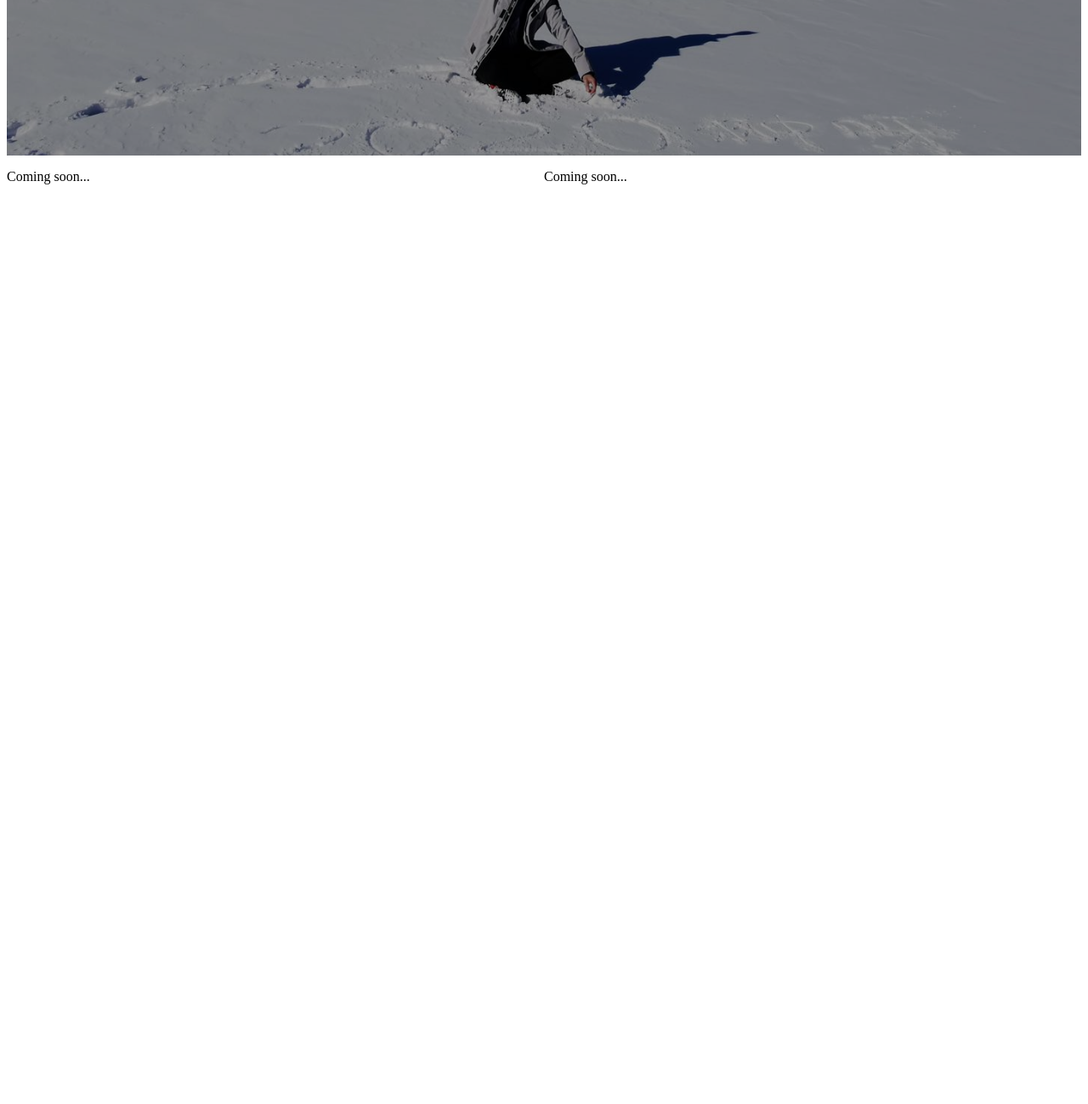
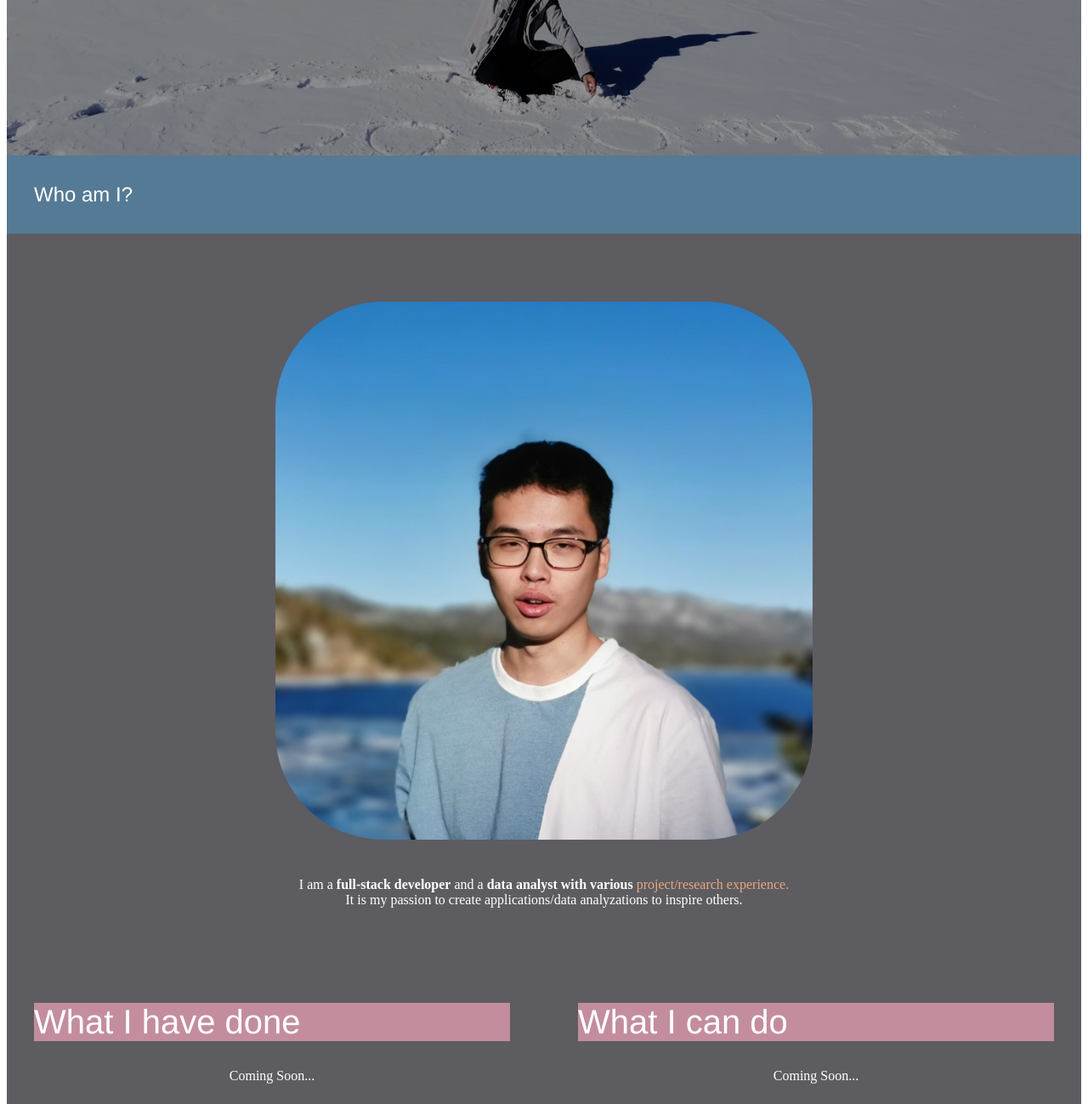
Before and after one commit to ZhanchongDeng/ZhanchongDeng.github.io, a Gatsby site: page / in a window 1280 px wide. Shown: the part 625-1924 px from the top of the page at 85% size. Before the commit the page ends 866 px from the top, so only its background shows below. Built offline with nearby package versions, Linux system fonts and the light colour scheme; Gatsby itself is replaced by a stand-in of ours.

Commit message:
Updated more on home page

```diff
--- a/src/css/index.css
+++ b/src/css/index.css
@@ -1,7 +1,11 @@
-.page {
+h1, h2, h3, h4, p, ul {
+    color: white;
+}
+.root {
     margin:0;
     max-width: 1800;
     width:100%;
+    background: #5d5c61;
 }
 .selfie {
     background-image: url(../images/touxiang3.jpg);
@@ -21,7 +25,6 @@
     height: 100%;
     align-items: center;
     text-align: center;
-    color: white;
 }
 
 .welcome-message {
@@ -31,9 +34,47 @@
 .welcome-message p {
     font-style: italic;
     font-family: times;
-    font-size:200%;
+    font-size:4vw;
 }
 .welcome-message h1 {
     font-family: "Times New Roman", Times, serif;
-    font-size:400%;
+    font-size:10vw;
 }
+
+.section_title {
+    background: #557a95;
+}
+.section_title h2 {
+    margin: 4vh;
+    font-family: "brandon-grotesque","HelveticaNeue-Light","Helvetica Neue Light","Helvetica Neue",Helvetica,Arial,"Lucida Grande","sans-serif";
+    font-weight: 400;
+}
+
+.face {
+    margin-top: 10vh;
+    margin-bottom: 5vh;
+    width: 50%;
+    border-radius:20%;
+}
+.text {
+    margin-bottom:10vh;
+}
+.introduction p {
+    margin: 0;
+    width: 70%;
+}
+
+.preview_card {
+
+}
+
+.preview_card h2 {
+    margin:4vh;
+    font-family: "brandon-grotesque","HelveticaNeue-Light","Helvetica Neue Light","Helvetica Neue",Helvetica,Arial,"Lucida Grande","sans-serif";
+    font-size: 5vh;
+    font-weight: 200;
+    background: #c38d9e;
+}
+.preview_card p {
+    text-align: center;
+}
--- a/src/pages/index.js
+++ b/src/pages/index.js
@@ -1,9 +1,19 @@
 import React from "react"
 
-import {Grid} from "@material-ui/core"
-
+import {Grid, Divider} from "@material-ui/core"
+import {Link} from 'gatsby'
 // For Background Image
 import '../css/index.css'
+import face from '../images/bob.jpg'
+
+const category = ['Name', 'University', 'Major', 'Expected Graduation date']
+const info = ['Zhanchong Deng', 'University of Calfornia, San Diego', 'Computer Science', '06/2022']
+const infoElement = []
+
+const linkStyle = {
+  color: '#e8a87c',
+  textDecoration: 'none',
+}
 
 const IndexPage = () => (
   <div className="root">
@@ -26,19 +36,55 @@ const IndexPage = () => (
 
       <Grid item
         xs={12}
+        className="section_title"
+      >
+        <h2>Who am I?</h2>
+      </Grid>
+
+      <Grid item
+        xs={12}
+        className="face"
+        align="center"
+      >
+        <div className="circular-crop">
+          <img className="face" src={face} alt='face of bob' />
+        </div>
+      </Grid>
+      <Grid item
+        xs={12}
+        className="introduction"
+        align="center"
+      >
+        <div className="text">
+        <p>I am a <strong>full-stack developer</strong> and a <strong>data analyst with various</strong> <Link to = '404' style={linkStyle}>project/research experience.</Link></p>
+        <p> It is my passion to create applications/data analyzations to inspire others.</p>
+        </div>
+      </Grid>
+    </Grid>
+
+    <Grid container
+      spacing={2}
+    >
+
+      <Grid item
+        xs={12}
         md={6}
+        className="preview_card"
       >
-      <p>Coming soon...</p>
+        <h2>What I have done</h2>
+        <p>Coming Soon...</p>
       </Grid>
 
       <Grid item
         xs={12}
         md={6}
+        className="preview_card"
       >
-      <p>Coming soon...</p>
+        <h2>What I can do</h2>
+        <p>Coming Soon...</p>
+      </Grid>
     </Grid>
 
-  </Grid>
   </div>
 )
 
```
Lines whose indentation alone changed are shown as unchanged.
